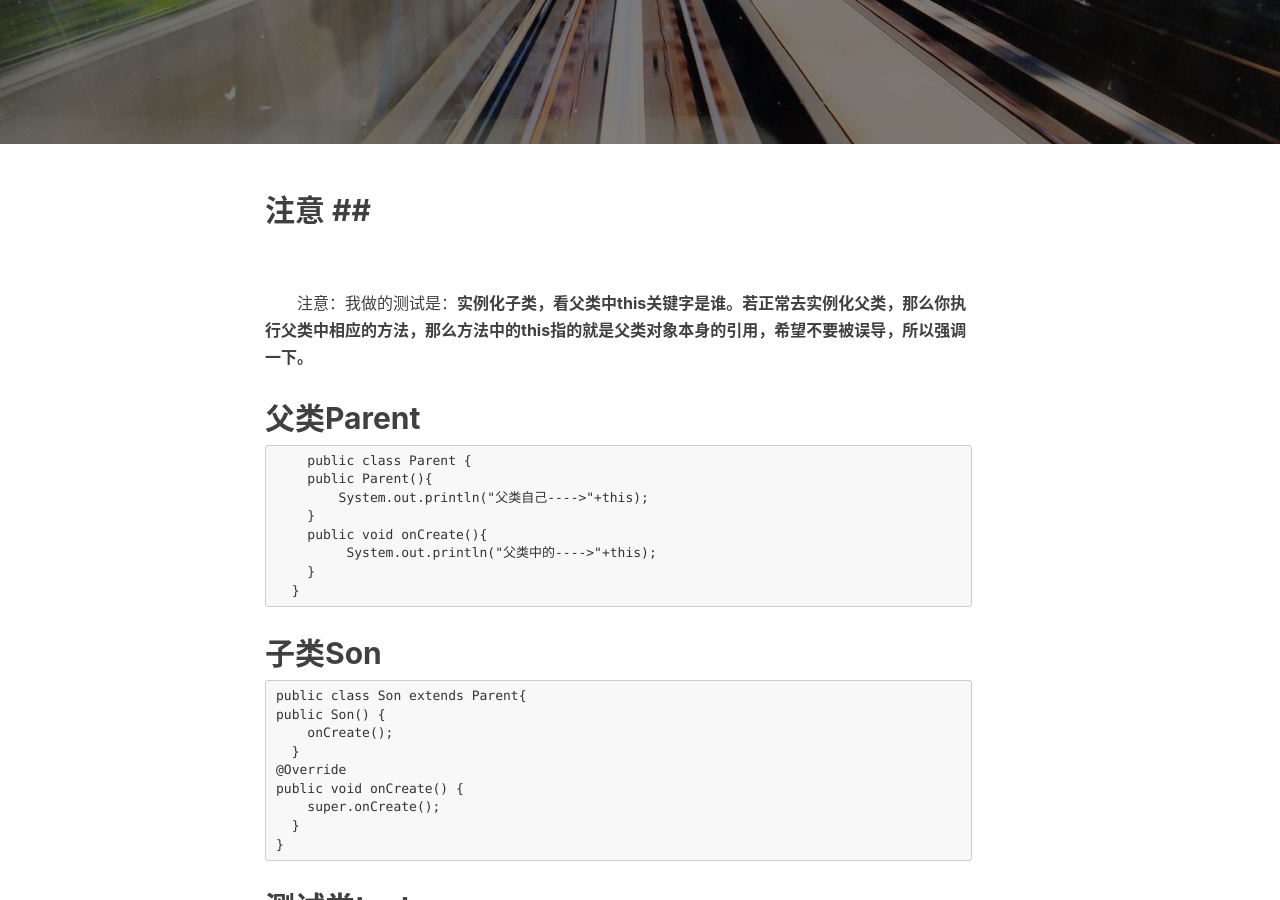
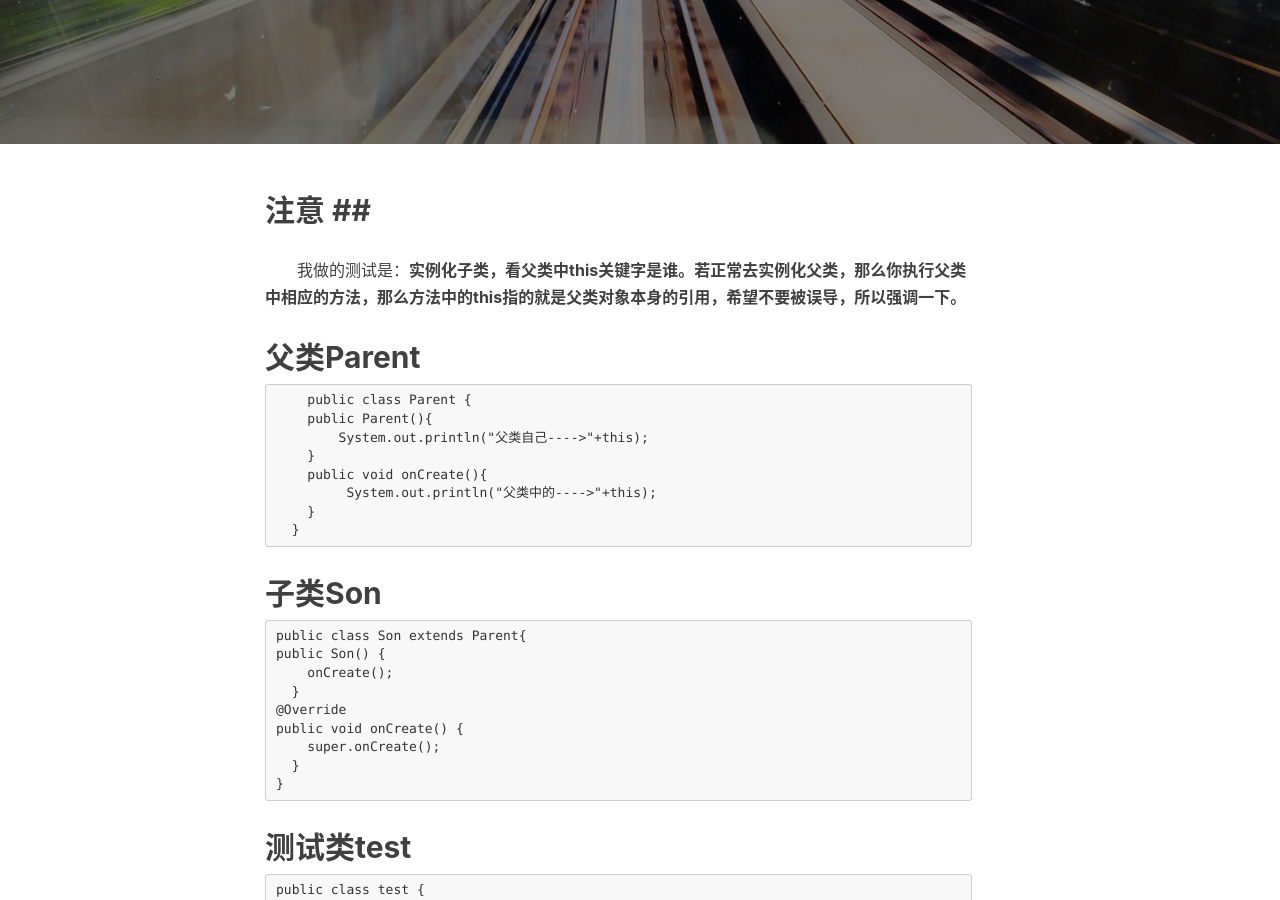
Before and after one commit to ARTAvrilLavigne/ARTAvrilLavigne.github.io, a Jekyll site: the page built from _posts/2018-01-20-java.markdown, in a window 1280 px wide and 900 px high, scrolled down 439 px. Built offline with Jekyll 4.4.1, drawn with Linux system fonts in a browser that asks for light colours; nearby versions of some CDN libraries; comment, search, counter and statistics services are not loaded.

Commit message:
Update 2018-01-20-java.markdown

```diff
--- a/_posts/2018-01-20-java.markdown
+++ b/_posts/2018-01-20-java.markdown
@@ -8,8 +8,9 @@ header-img: "img/post-bg-2015.jpg"
 tags:
     - java
 ---
-## 注意 ##<br>
-　　注意：我做的测试是：**实例化子类，看父类中this关键字是谁。若正常去实例化父类，那么你执行父类中相应的方法，那么方法中的this指的就是父类对象本身的引用，希望不要被误导，所以强调一下。**<br>
+
+## 注意 ##
+　　我做的测试是：**实例化子类，看父类中this关键字是谁。若正常去实例化父类，那么你执行父类中相应的方法，那么方法中的this指的就是父类对象本身的引用，希望不要被误导，所以强调一下。**<br>
 
 ## 父类Parent ##
         public class Parent {
```
